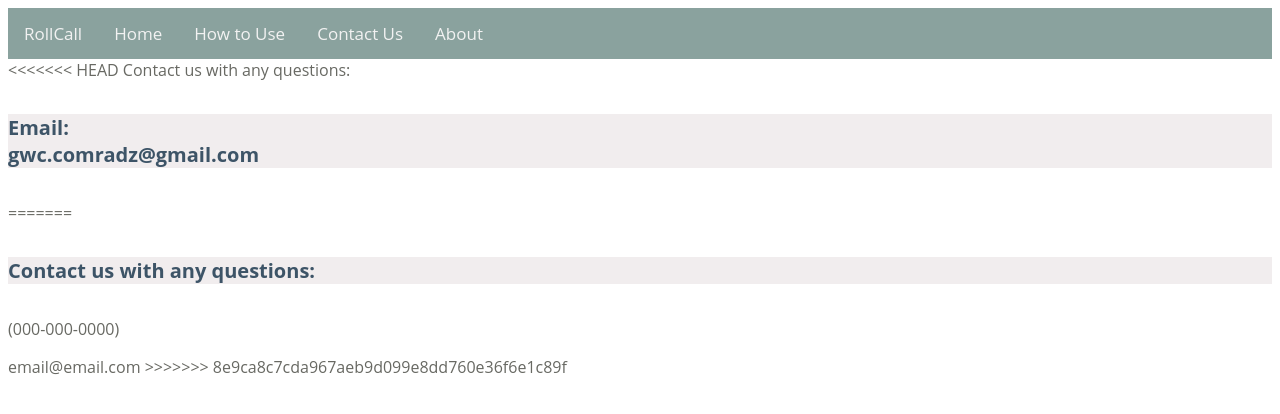
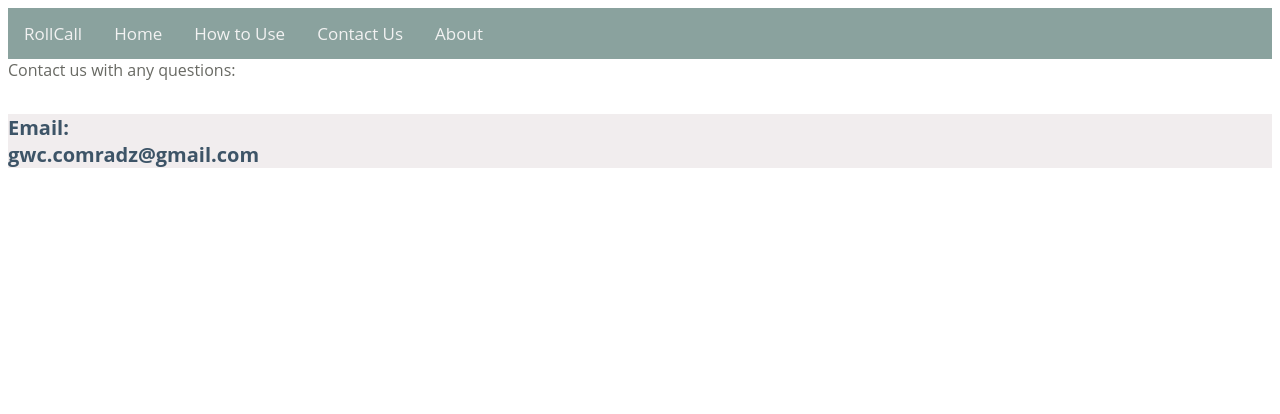
Before and after one commit to tiffaniec/RollCall, a Python web app: template rollcall-211816/templates/contact.html in a window 1280 px wide. Shown: the top 414 px of the page. Run offline with Jinja, Linux system fonts and the light colour scheme; the template is opened without the code that fills it, so the values that code supplies are empty.

Commit message:
contact us

```diff
--- a/rollcall-211816/templates/aboutUS.html
+++ b/rollcall-211816/templates/aboutUS.html
@@ -18,7 +18,7 @@
     </div>
   </header>
   <body>
-
+<img src="https://upload.wikimedia.org/wikipedia/commons/thumb/a/a1/GWC_logo_2016_.png/1200px-GWC_logo_2016_.jpg" alt="gwc" height="130" width="200"
   <h1>About Us</h1>
   <p>
     We are four girls who participated in a 7-week summer immersion program with Girls Who Code at Twitter. We were inspired by the ever developing world of technology and dove into computer science. We believe that computer science will provide our future with endless possibilities and innovation.
--- a/rollcall-211816/templates/contact.html
+++ b/rollcall-211816/templates/contact.html
@@ -16,19 +16,10 @@
       </div>
     </header>
     <div>
-<<<<<<< HEAD
     Contact us with any questions:
     <h5>  <p></p>
     <div>  Email:</div>
   gwc.comradz@gmail.com</h5>
      </div>
-=======
-  <h5>  Contact us with any questions:</h5>
-     <p>(000-000-0000)</p>
-    email@email.com
-    </div>
-
-
->>>>>>> 8e9ca8c7cda967aeb9d099e8dd760e36f6e1c89f
   </body>
 </html>
```
